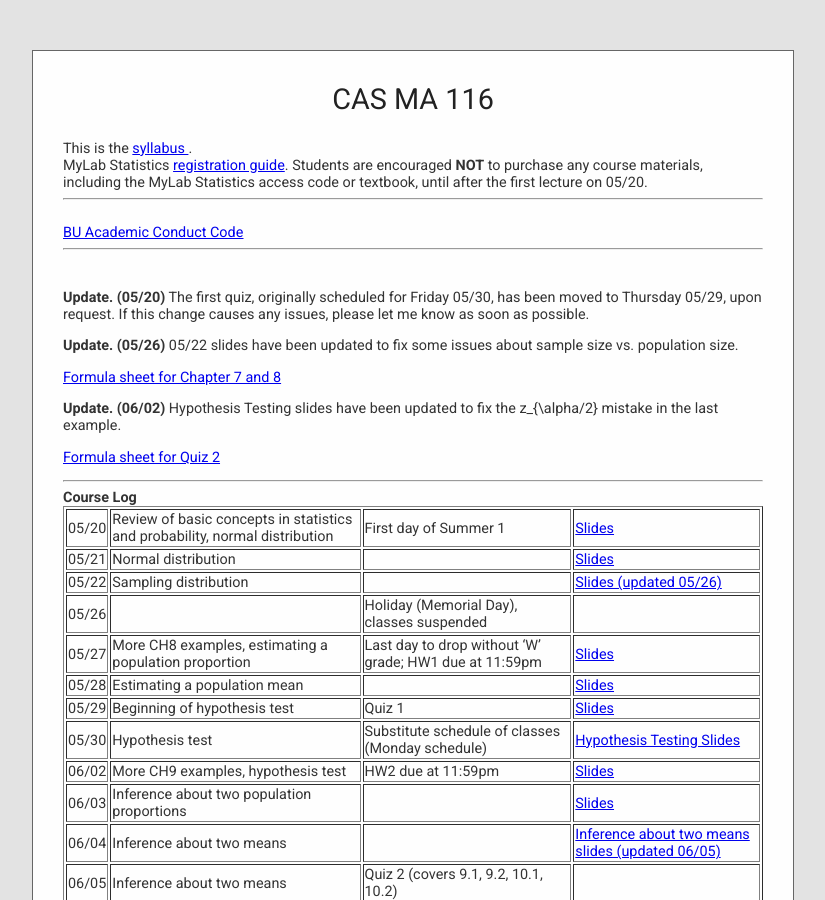
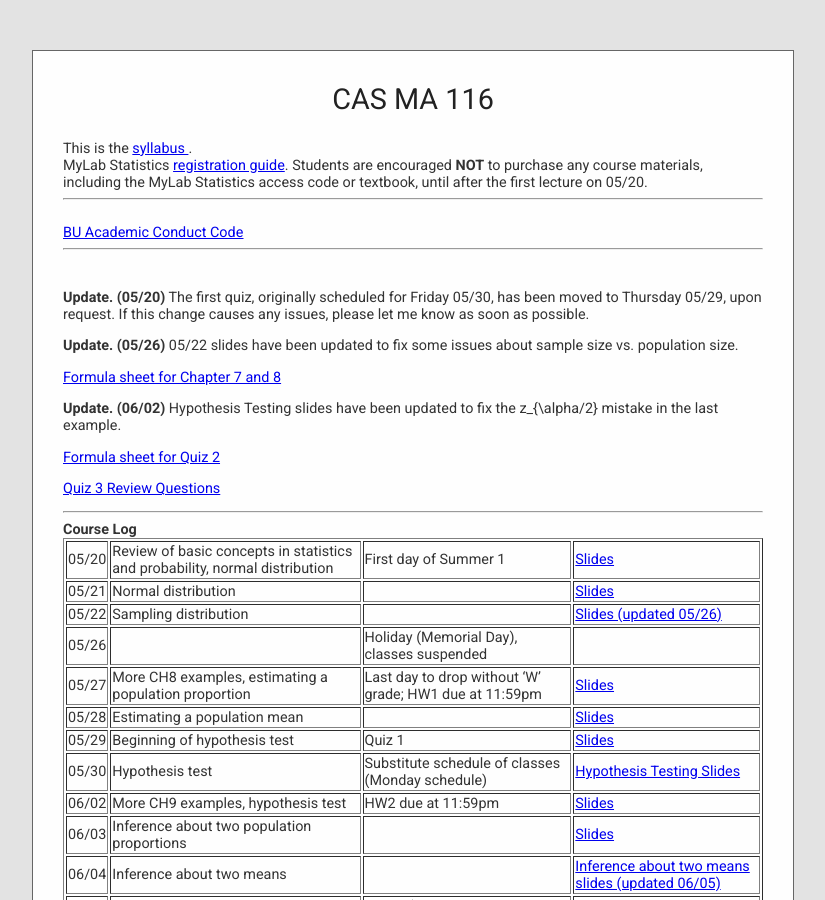
Before and after one commit to cesail/cesail.github.io, a Jekyll site: the page built from courses/25s1ma116/index.html, in a window 1280 px wide and 900 px high. Shown: the whole window, without its empty margins (227-1052 px from the left). Built offline with Jekyll 4.4.1, drawn with Linux system fonts in a browser that asks for light colours; some web fonts are replaced; a script that is not in the unit is left out.

Commit message:
Update index.html

```diff
--- a/courses/25s1ma116/index.html
+++ b/courses/25s1ma116/index.html
@@ -84,6 +84,7 @@
 </p>
 
 <p> <a href="formula2.pdf"> Formula sheet for Quiz 2 </a></p>
+<p> <a href="Quiz3reviewqs.pdf"> Quiz 3 Review Questions </a></p>
 
 <hr>
 <b> Course Log</b> <br>
```
